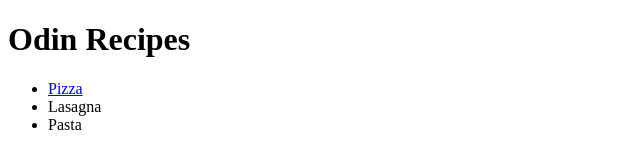
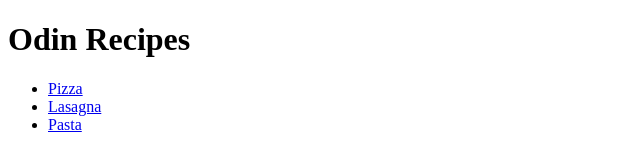
Before and after one commit to Berbatovic94/odin-recipes, a plain HTML site: page index.html in a window 1280 px wide. Shown: the full height of the page, 0-640 px from the left. Drawn offline with Linux system fonts and the light colour scheme.

Commit message:
linked to the two internal pages

```diff
--- a/index.html
+++ b/index.html
@@ -9,8 +9,8 @@
     <h1>Odin Recipes</h1>
     <ul>
       <li><a href="recipes/pizza.html">Pizza</a></li>
-      <li><a href="recipes/lasagna.html"></a>Lasagna</li>
-      <li><a href="recipes/pasta.html"></a>Pasta</li>
+      <li><a href="recipes/lasagna.html">Lasagna</a></li>
+      <li><a href="recipes/pasta.html">Pasta</a></li>
     </ul>
   </body>
 </html>
```
Also changed, not shown: recipes/lasagna.html (+1 -1 lines), recipes/pasta.html (+1 -1 lines), recipes/pizza.html (+1 -1 lines).
